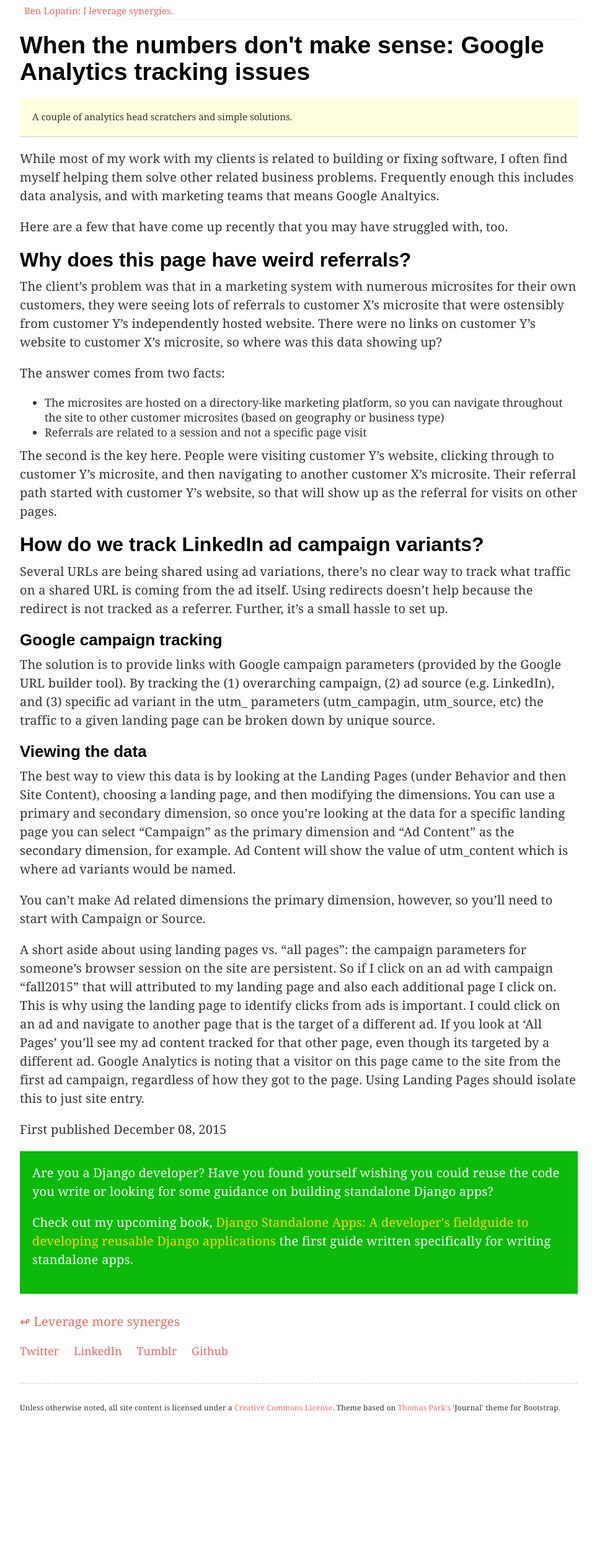
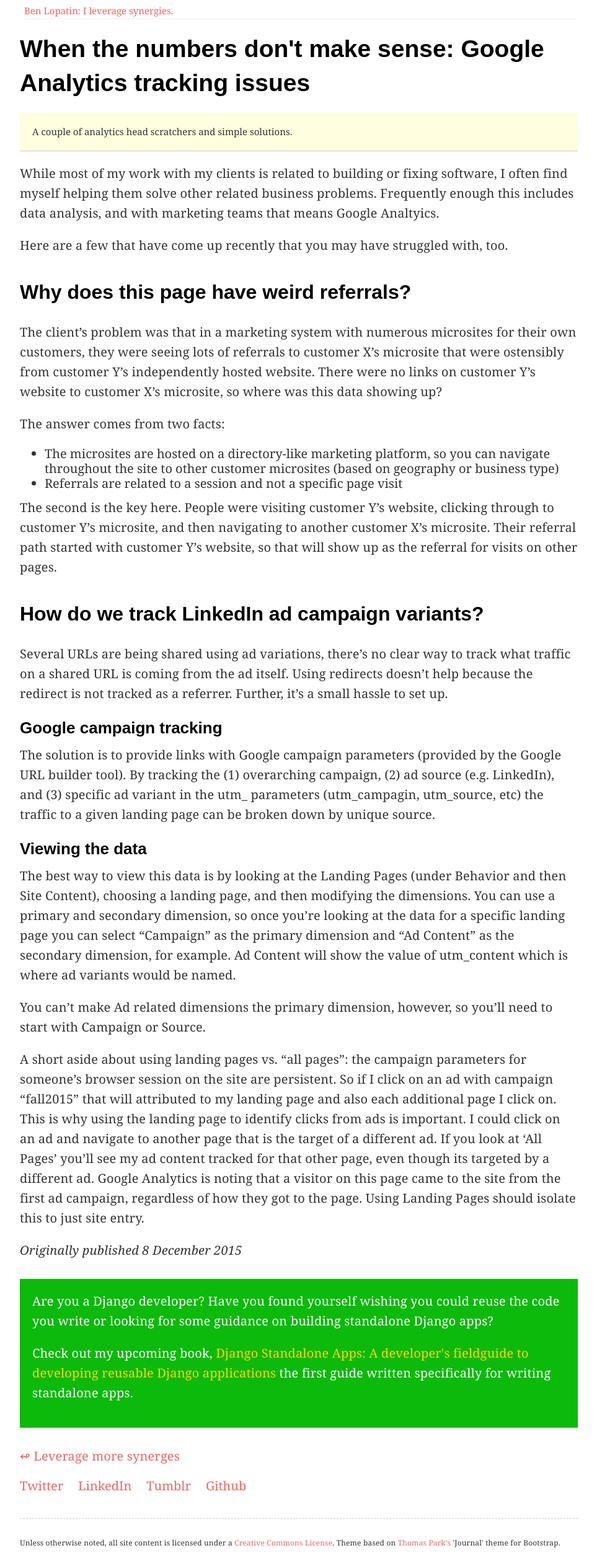
Before and after one commit to bennylope/bennylope.github.com, a Jekyll site: the page built from _posts/2015-12-08-analytics-redirects.md, in a window 1280 px wide. Shown: the whole page at 62% size, without its empty margins (158-1121 px from the left). Built offline with Jekyll 4.4.1, drawn with Linux system fonts in a browser that asks for light colours; some web fonts are replaced; Markdown is read by kramdown in place of the engine named in the settings; before the commit the page ends 2300 px from its top, so only the background shows below that.

Commit message:
Switch to Minion Pro and better paragraph/header spacing

```diff
--- a/_layouts/post.html
+++ b/_layouts/post.html
@@ -16,7 +16,7 @@
 </article>
 
 
-<p>First published {{ page.date|date: "%B %d, %Y" }} </p>
+<p><em>Originally published {{ page.date|date: "%e %B %Y" }} </em></p>
 {% include book.html %}
 <p class="homeLink">
 <a href="{% if page.return_link %}{{ page.return_link }}{% else %}/{% endif %}"
--- a/css/site.css
+++ b/css/site.css
@@ -1,6 +1,10 @@
-body {max-width: 900px; margin: 0.5rem auto; color: #333;}
-p { font-size: 20px; line-height: 1.5; letter-spacing: 0.166667px; margin-bottom: 20px; }
-li { font-size: 18px; line-height: 24px; }
+body {max-width: 900px; margin: 0.5rem auto; color: #333; font-family: "Minion Pro", Georgia;}
+article h1 { line-height: 1.4; }
+article h2 { font-size: 32px; line-height: 1.5; margin: 3.5rem 0 2.5rem 0; }
+article h3 { font-size: 26px; line-height: 1.5; margin: 1.5rem 0 0.8rem 0; }
+p { font-size: 20px; line-height: 1.6; letter-spacing: 0.166667px; margin-bottom: 20px; }
+li { font-size: 20px; line-height: 1.2; }
+
 footer p { border-top: 1px dashed #ccc; padding-top: 30px; margin-top: 20px; font-size: 12px; line-height: 18px;}
 ul.identities { list-style: none; margin: 0 0 2rem 0; padding: 0; display: inline-block;}
 ul.identities li { list-style: none; padding-right: 20px; display: inline-block;}
@@ -12,15 +16,19 @@
 figure img { max-width: 100%; }
 figure figcaption { padding: 3px; background: rgba(255, 255, 255, .90); position: relative; bottom: 40px; margin: 10px; }
 
-div#dj-book { background-color: #0bba0b; padding: 2rem; margin-bottom: 3rem; color: white; }
+div#dj-book { background-color: #0bba0b; padding: 2rem; margin: 3rem 0 3rem 0; color: white; }
 div#dj-book a { color: #ffd401; }
+
+@media only screen and (min-width : 931px) {
+}
 
 @media only screen and (max-width : 380px) {
   html { font-size: 100%; }
-  h1 { font-size: 2.0rem; margin: 1rem 0.1rem 2rem 0.5rem; }
-  h2 { font-size: 1.5rem; margin: 2rem 0.1rem 1rem 0.5rem; }
-  h3 { font-size: 1.2rem; margin: 2rem 0.1rem 1rem 0.5rem; font-weight: bold; }
-  p{ margin:.2rem .5rem 1rem .5rem; font-size:1rem; line-height:1.8rem;}
+  body { padding: 0 10px 0 10px; }
+  article h1 { font-size: 2.0rem; margin: 1rem 0.1rem 2rem 0.5rem; }
+  article h2 { font-size: 1.5rem; margin: 2rem 0.1rem 1rem 0.5rem; }
+  article h3 { font-size: 1.2rem; margin: 2rem 0.1rem 1rem 0.5rem; font-weight: bold; }
+  p { margin:.2rem 0.5rem 1rem 0.5rem; font-size: 20px; }
   blockquote{font-style:italic;line-height:1.2rem;color:#666;margin:0.5rem 0.5rem 2rem 1rem; }
   dt, dd { margin: 0 0.7rem 1rem 0.7rem; }
   dt{font-size:1.2rem;font-weight:600;font-family:Helvetica,Arial,sans-serif;margin-bottom:.4rem}
@@ -30,10 +38,11 @@
 
 @media only screen and (max-width : 930px) and (min-width : 381px) {
   html { font-size: 100%; }
+  body { padding: 0 10px 0 10px; }
   h1 { font-size: 2.0rem; margin: 1rem 1rem 2rem 1rem; }
   h2 { font-size: 1.5rem; margin: 2rem 1rem 1rem 1rem; }
   h3 { font-size: 1.2rem; margin: 2rem 1rem 1rem 1rem; font-weight: bold; }
-  p{ margin: 0.2rem 1rem 1rem 1rem; font-size:1rem; line-height:1.8rem;}
+  p { margin: 0.2rem 1rem 1rem 1rem; font-size:20px; line-height:1.6;}
   blockquote{font-style:italic;line-height:1.2rem;color:#666;margin:0.5rem 0.5rem 2rem 1rem; }
   dt, dd { margin: 0 0.7rem 1rem 0.7rem; }
   dt{font-size:1.2rem;font-weight:600;font-family:Helvetica,Arial,sans-serif;margin-bottom:.4rem}
```
